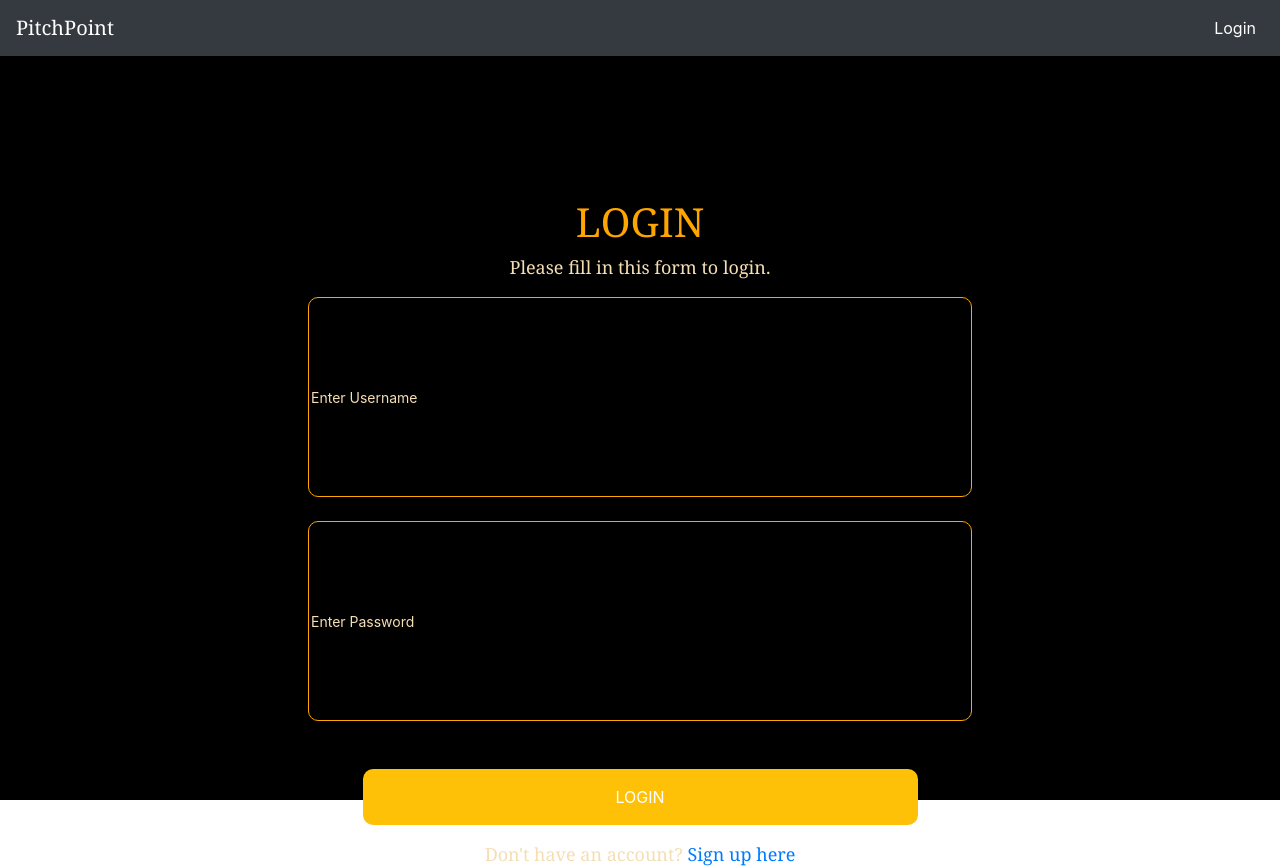
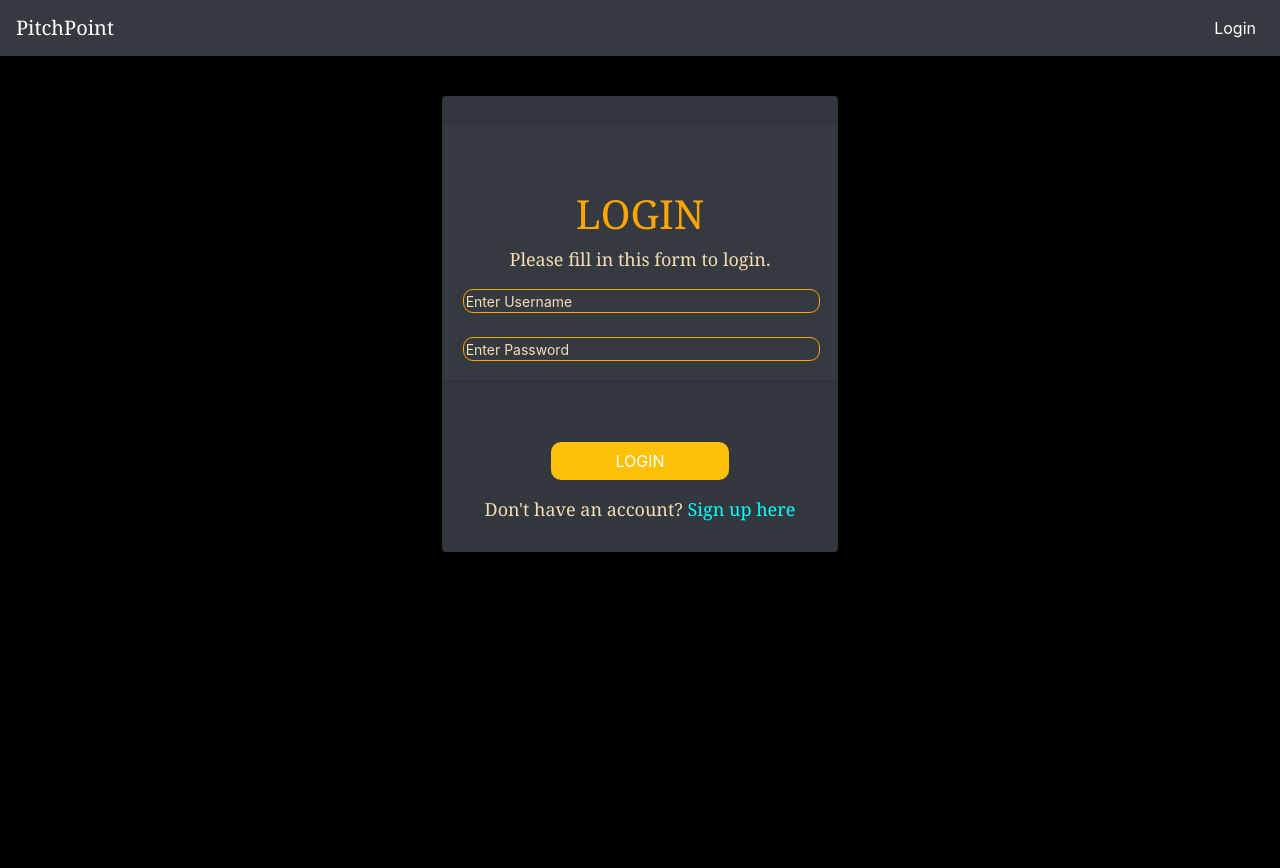
Before and after one commit to IreneMercy/Pitch-List, a Flask app: template app/templates/login.html in a window 1280 px wide. After the commit the page ends 552 px from the top, so only its background shows below. Run offline with Flask 2, Linux system fonts and the light colour scheme; the template is opened without the code that fills it, so the values that code supplies are empty; some libraries are stand-ins or nearby versions.

Commit message:
modify login template

```diff
--- a/app/templates/login.html
+++ b/app/templates/login.html
@@ -3,22 +3,34 @@
 {% block content %}
   {{super()}}
   <div class="container-fluid">
-    <form action="/login" method="POST">
+    <div class="row">
+      <div class="col-md-4">
+      </div>
+      <div class="col-md-4">
+        <form class="login mt-5 pt-5" action="/login" method="POST">
+          <div class="card bg-dark text-center ">
+            <div class="card-header">
               {% if error %}
                 <p class="alert-alert-danger text-center  bg-danger error">
                   {{error}}
                 </p>
               {% endif %}
-    <div class="container text-center login">
+            </div>
+            <div class="card-body">
               <h1 class="mt-5">Login</h1>
-      <p>Please fill in this form to login.</p>
-      <input size="60cl" type="text" placeholder="Enter Username" name="username" required>
+              <p class="text">Please fill in this form to login.</p>
+              <input class="border-outline-warning" size="30cl" type="text" placeholder="Enter Username" name="username" required>
               <br>
               <br>
-      <input size="60cl" type="password" placeholder="Enter Password" name="password" required>
+              <input size="30cl" type="password" placeholder="Enter Password" name="password" required>
+            </div>
+            <div class="card-footer">
               <button type="submit" class=" btn btn-btn-lg bg-warning mt-5 w-50 text-white" id="submit">Login</button>
-      <p class="mt-3"> Don't have an account? <a href="{{url_for('auth.signup')}}">Sign up here</a></p>
+              <p class="mt-3"> Don't have an account? <a id="signup" href="{{url_for('auth.signup')}}">Sign up here</a></p>
+            </div>
           </div>
       </form>
       </div>
+    </div>
+  </div>
 {% endblock %}
```
Lines whose indentation alone changed are shown as unchanged.
